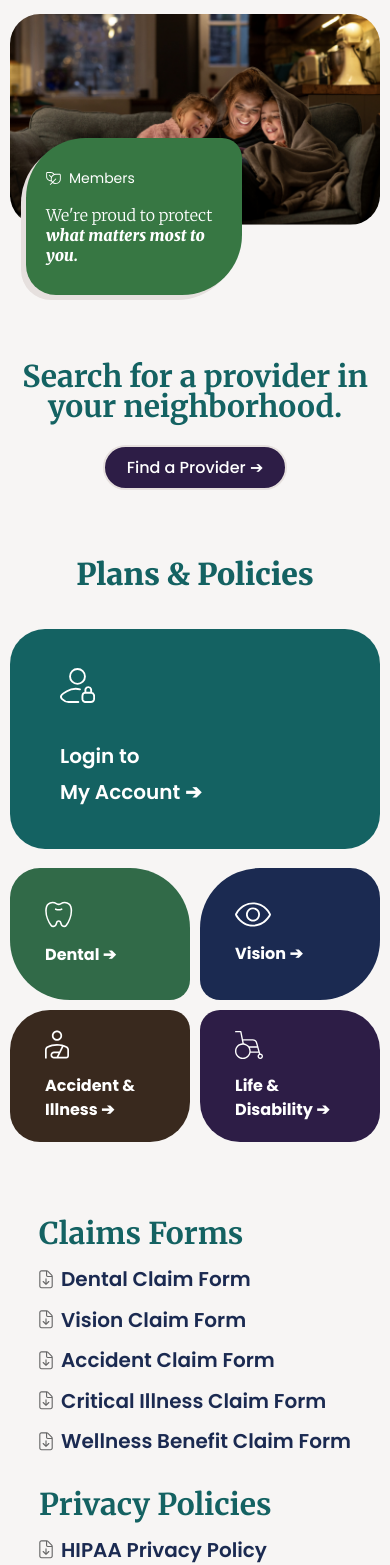
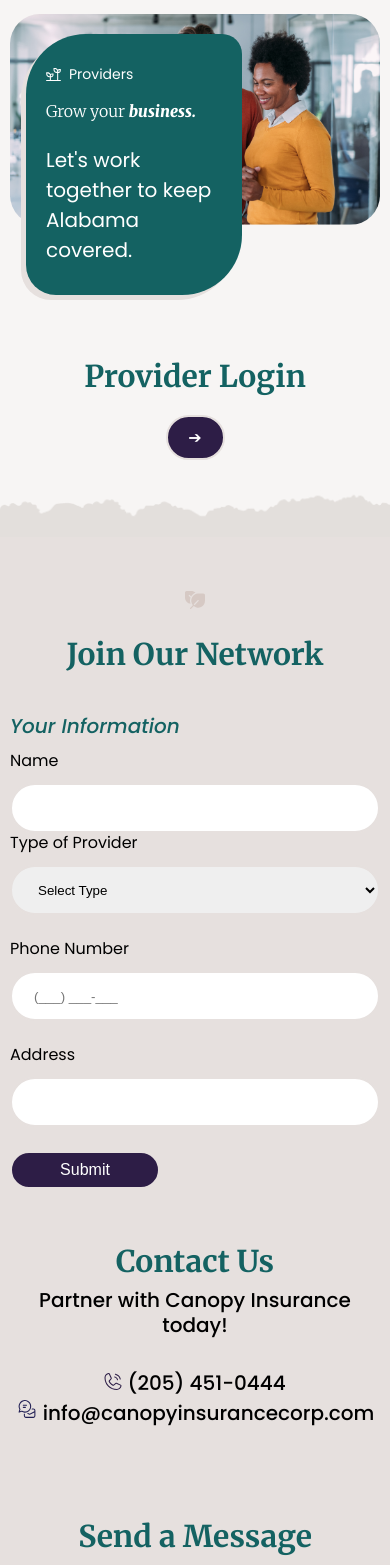
Before and after one commit to ladybird007/canopy, a website: page provider.html in a window 390 px wide. Shown: the part 58-1623 px from the top of the page. Drawn offline with Linux system fonts and the light colour scheme.

Commit message:
provider

```diff
--- a/provider.html
+++ b/provider.html
@@ -82,114 +82,57 @@
     <div class="container">
       <div class="banner banner--reverse">
         <div class="banner__img">
-          <img src="img/member/banner.jpg" alt="">
+          <img src="img/provider/banner.jpg" alt="">
         </div>
-        <div class="rounded-block rounded-block--light-green-white rounded-block--big-reverse banner__text">
+        <div class="rounded-block rounded-block--turquoise-white rounded-block--big-reverse banner__text">
           <div class="banner__text-pre-title">
-            <img src="img/member/icon_leaf.svg" alt=""> Members
+            <img src="img/provider/icon_providers.svg" alt=""> Providers
           </div>
           <h2>
-            We're proud to protect<br>
-            <strong><em>what matters most to you.</em></strong>
+            Grow your <strong><em>business.</em></strong>
           </h2>
           <p class="desktop-visible">
-            More than just your trusted insurance provider—we're your hometown partner who is dedicated to having your back through all of life's ups, downs, and everything in between.
+            Become part of a network that truly values patient care and provider relationships.
+          </p>
+          <p>
+            Let's work together to keep Alabama covered.
           </p>
           <p class="mobile-invisible">
-            <a href="provider.html" class="btn">Find a Provider ➔</a>
+            <a href="provider.html" class="btn">Provider Login ➔</a>
           </p>
         </div>
       </div>
 
       <div class="image-page-link">
-        <img src="img/member/provider.jpg" alt="">
+        <img src="img/provider/provider.jpg" alt="">
         <div class="image-page-link__text">
           <h3>
-            Search for a provider in your neighborhood.
+            Provider Login
           </h3>
-          <a href="provider.html" class="btn btn--violet-white">Find a Provider ➔</a>
+          <a href="provider.html" class="btn btn--violet-white btn--rounded">➔</a>
         </div>
       </div>
-
-      <div class="plans-policies">
-        <div class="text-center">
-          <img class="title-leaf desktop-visible" src="img/icons/leaf.svg" alt="">
-          <h1><strong>Plans & Policies</strong></h1>
-        </div>
-        <div class="row">
-          <div class="col">
-            <a href="#" class="login-link-block">
-              <img src="img/member/icon_login.svg" alt="">
-              <span>
-                Login to <br>
-                My Account ➔
-              </span>
-            </a>
-          </div>
-          <div class="col">
-            <div class="products">
-              <div class="products__grid">
-                <a class="products__item products__item--green" href="dental.html">
-                    <img src="img/icons/dental.svg" alt="">
-                    <strong>Dental  ➔</strong>
-                </a>
-                <a class="products__item products__item--blue" href="dental.html">
-                    <img src="img/icons/vision.svg" alt="">
-                    <strong>Vision  ➔</strong>
-                </a>
-                <a class="products__item products__item--brown" href="dental.html">
-                    <img src="img/icons/accident.svg" alt="">
-                    <strong>Accident & Illness ➔</strong>
-                </a>
-                <a class="products__item products__item--violet" href="dental.html">
-                    <img src="img/icons/life.svg" alt="">
-                    <strong>Life & Disability <span class="desktop-visible">Insurance</span> ➔</strong>
-                </a>
-              </div>
-            </div><!-- .products -->
-          </div>
-        </div>
-      </div><!-- .plans-policies -->
-
-      <div class="call-to-action">
-        <div class="row">
-          <div class="col mobile-invisible">
-            <div class="call-to-action__img">
-              <img src="img/member/call-to-action.jpg" alt="">
-            </div>
-          </div>
-          <div class="col">
-            <h3>Claims Forms</h3>
-            <ul class="pdf-list">
-              <li><a href="pdf/test.pdf" download>Dental Claim Form</a></li>
-              <li><a href="pdf/test.pdf" download>Vision Claim Form</a></li>
-              <li><a href="pdf/test.pdf" download>Accident Claim Form</a></li>
-              <li><a href="pdf/test.pdf" download>Critical Illness Claim Form</a></li>
-              <li><a href="pdf/test.pdf" download>Wellness Benefit Claim Form</a></li>
-            </ul>
-
-            <h3>Privacy Policies</h3>
-            <ul class="pdf-list">
-              <li><a href="pdf/test.pdf" download>HIPAA Privacy Policy</a></li>
-              <li><a href="pdf/test.pdf" download>GLB Privacy Policy</a></li>
-            </ul>
-          </div>
-        </div>
-      </div><!-- .call-to-action -->
 
     </div><!-- .container -->
 
     <div class="gradient-bg torn-edge torn-edge--grey">
       <div class="container">
+
+      </div><!-- .container -->
+    </div>
+
+    <div class="contact-us">
+      <div class="container">
+
         <div class="nominate-provider">
           <div class="text-center">
               <img class="title-leaf" src="img/icons/leaf.svg" alt="">
-                <h1><strong>Nominate A Provider</strong></h1>
+              <h1 class="strong">Join Our Network</h1>
           </div>
 
           <div class="nominate-provider__form contact-form">
             <form action="#">
-                <h5>Provider Information</h5>
+              <h5>Your Information</h5>
               <div class="row">
                 <div class="col">
                   <label for="provider-name">Name</label>
@@ -219,36 +162,6 @@
                 </div>
               </div>
 
-                <h5>Your Information</h5>
-                <div class="row">
-                  <div class="col">
-                    <label for="your-first-name">First Name</label>
-                    <input type="text" name="your-first-name" id="your-first-name"/>
-                  </div>
-                  <div class="col">
-                    <label for="your-last-name">Last Name</label>
-                    <input type="text" name="your-last-name" id="your-last-name"/>
-                  </div>
-                </div>
-
-                <div class="row">
-                  <div class="col">
-                    <label for="your-email">Email</label>
-                    <input type="email" name="your-email" id="your-email"/>
-                  </div>
-                  <div class="col">
-                    <label for="your-phone-number">Phone Number</label>
-                    <input type="tel" name="your-phone-number" pattern="[0-9]{3}-[0-9]{3}-[0-9]{4}" placeholder="(___) ___-___" id="your-phone-number"/>
-                  </div>
-                </div>
-
-                <div class="row">
-                  <label class="checkbox-wrap">
-                    <input type="checkbox">
-                    You can use my provided information when contacting this provider.
-                  </label>
-                </div>
-
               <div class="row">
                 <div class="col">
                   <input type="submit" value="Submit" class="btn btn--violet-white">
@@ -257,11 +170,7 @@
             </form>
           </div>
         </div>
-      </div><!-- .container -->
-    </div>
 
-    <div class="contact-us">
-      <div class="container">
         <div class="row contact-us__row">
           <div class="contact-us__info">
             <h3>Contact Us</h3>
--- a/scss/style.scss
+++ b/scss/style.scss
@@ -205,6 +205,12 @@
   &--small {
     height: 44px;
   }
+  &--rounded {
+    width: 59px;
+    height: 55px;
+    padding: 0;
+    justify-content: center;
+  }
 }
 
 .rounded-block {
@@ -236,6 +242,10 @@
   &--violet-white {
     background-color: #1B2A51;
     box-shadow: -20px 20px 0px 0px #E6E0DE;
+  }
+  &--turquoise-white {
+    background-color: #146262;
+    box-shadow: 20px 20px 0px 0px #E6E0DE;
   }
 }
 
@@ -245,6 +255,9 @@
   line-height: 1;
   font-size: 48px;
   color: $greenText;
+  &.strong {
+    font-weight: 700;
+  }
   strong {
     font-weight: 900;
   }
@@ -772,6 +785,11 @@
     color: $white;
     font-size: 20px;
     line-height: 1.5;
+    p {
+      & + p {
+        margin-top: 24px;
+      }
+    }
     h2 {
       margin-top: 20px;
     }
@@ -779,7 +797,7 @@
       display: block;
     }
     .btn {
-      margin-top: 24px;
+      // margin-top: 24px;
     }
     &--home {
       @media (max-width: 767px) {
```
Also changed, not shown: css/style.css, img/icons/provider.svg (added), img/provider/banner.jpg (added), img/provider/icon_providers.svg (added), 1 other file. Lines whose indentation alone changed are shown as unchanged.
